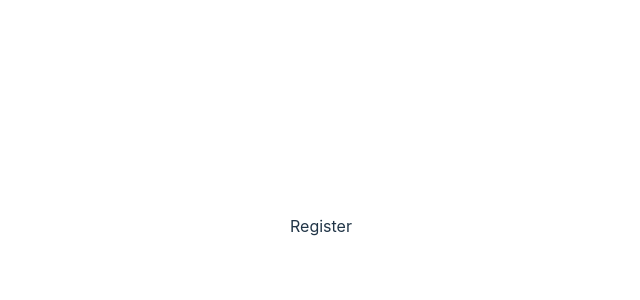
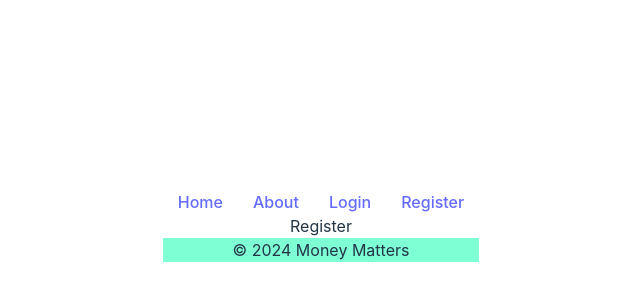
Before and after one commit to Parvathy2021/Modified_Money_Matters, a React (Vite) app: page /register in a window 1280 px wide. Shown: the part 174-474 px from the top of the page, without its empty margins (319-959 px from the left). Built offline with nearby package versions, Linux system fonts and the light colour scheme.

Commit message:
Filled out navheader and footer files with basic information

```diff
--- a/src/App.jsx
+++ b/src/App.jsx
@@ -7,6 +7,8 @@ import Home from './pages/home/Home'
 import About from './pages/about/About'
 import Login from './pages/login/Login'
 import Register from './pages/register/Register'
+import NavHeader from './components/navHeader/NavHeader'
+import Footer from './components/footer/Footer'
 
 function App() {
   const [count, setCount] = useState(0)
@@ -14,12 +16,14 @@ function App() {
   return (
     <>
       <Router>
+        <NavHeader />
         <Routes>
           <Route path='/' element={<Home />}/>
           <Route path='/about' element={<About />}/>
           <Route path='/login' element={<Login />}/>
           <Route path='/register' element={<Register />}/>
         </Routes>
+        <Footer />
       </Router>
     </>
   )
--- a/src/components/footer/Footer.css
+++ b/src/components/footer/Footer.css
@@ -1 +1,5 @@
 /* CSS for Footer */
+
+.footer {
+    background-color: aquamarine;
+}
--- a/src/components/footer/Footer.jsx
+++ b/src/components/footer/Footer.jsx
@@ -1,8 +1,11 @@
 import React from 'react'
+import './Footer.css'
 
 const Footer = () => {
     return (
-        <div>Footer</div>
+        <div className='footer'>
+            &#169; 2024 Money Matters
+        </div>
     )
 }
 
--- a/src/components/navHeader/NavHeader.css
+++ b/src/components/navHeader/NavHeader.css
@@ -1 +1,5 @@
 /* CSS for NavHeader */
+
+.nav-link {
+    padding: 15px;
+}
--- a/src/components/navHeader/NavHeader.jsx
+++ b/src/components/navHeader/NavHeader.jsx
@@ -1,8 +1,18 @@
 import React from 'react'
+import { Link } from 'react-router-dom'
+
+import './NavHeader.css'
 
 const NavHeader = () => {
     return (
-        <div>NavHeader</div>
+        <div>
+            <nav>
+                <Link className='nav-link' to='/'>Home</Link>
+                <Link className='nav-link' to='/about'>About</Link>
+                <Link className='nav-link' to='/login'>Login</Link>
+                <Link className='nav-link' to='/register'>Register</Link>
+            </nav>
+        </div>
     )
 }
 
```
